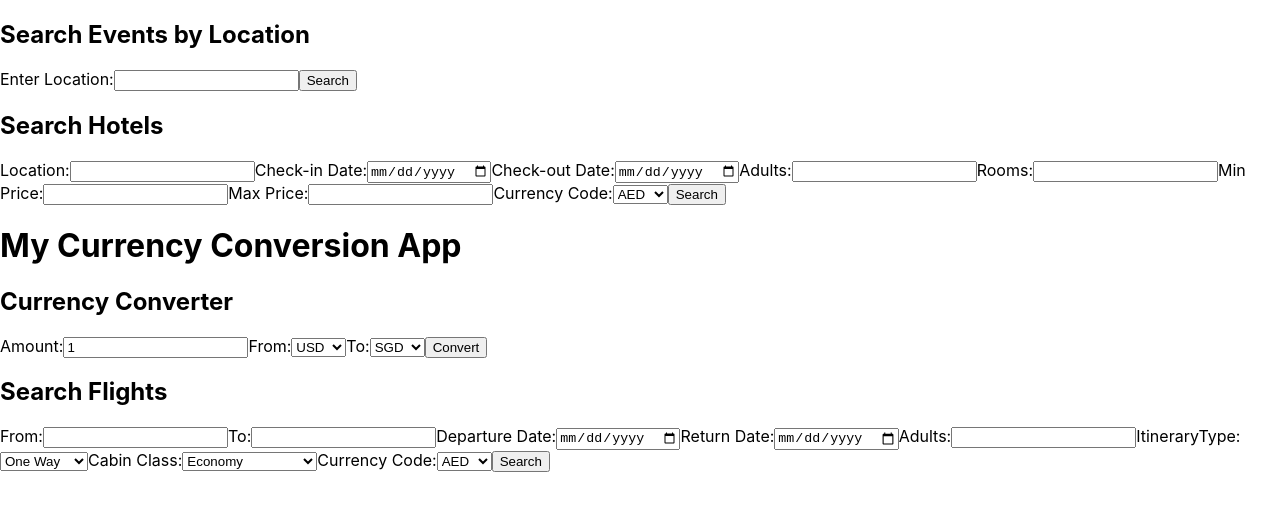
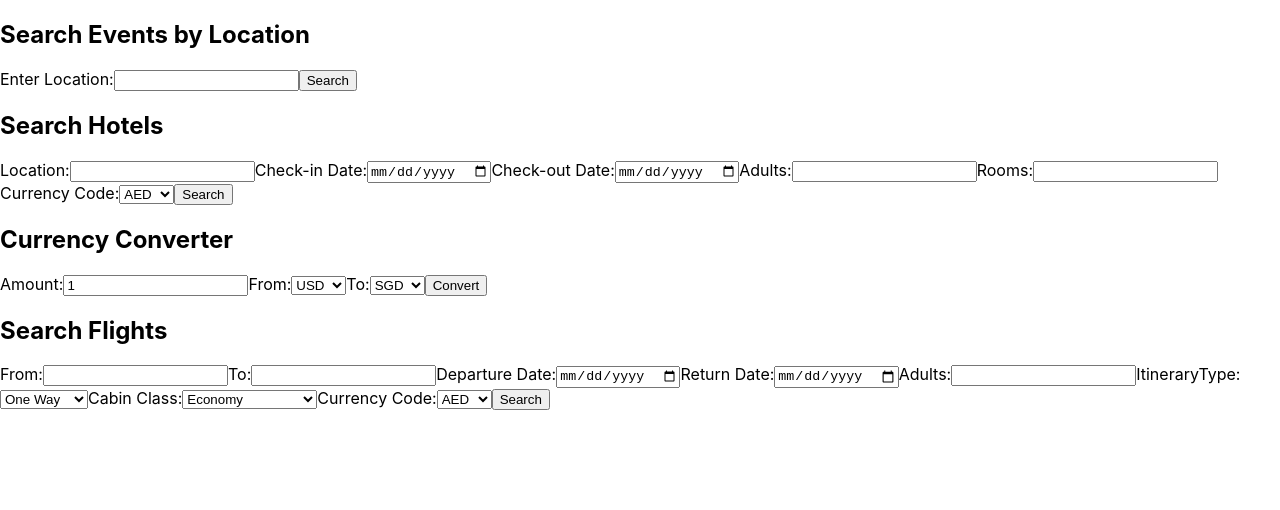
Before and after one commit to nitikaborkar/AI_tinerary, a React (Create React App) app in the folder client/: page / in a window 1280 px wide. Shown: the top 510 px of the page. Built offline with nearby package versions, Linux system fonts and the light colour scheme.

Commit message:
removed minmax price

```diff
--- a/client/src/App.js
+++ b/client/src/App.js
@@ -10,10 +10,7 @@ function App() {
       <div className="App">
         <EventSearchPage /> {/* Use the FlightSearch component */}
         <HotelSearchComponent/>
-        <div>
-            <h1>My Currency Conversion App</h1>
             <CurrencyConverter />
-        </div>
         <FlightSearchComponent/>
 
       </div>
--- a/client/src/hotel_finder.js
+++ b/client/src/hotel_finder.js
@@ -1,7 +1,6 @@
 import React, { useState } from "react";
 import axios from "axios";
 import currencies from "./codes";
-
 
 class HotelSearch {
   constructor(apiKey) {
@@ -31,8 +30,6 @@ class HotelSearch {
     checkOut,
     adults,
     rooms,
-    priceMin,
-    priceMax,
     currencyCode
   ) {
     const options = {
@@ -44,8 +41,6 @@ class HotelSearch {
         checkOut,
         adults,
         rooms,
-        priceMin,
-        priceMax,
         currencyCode,
       },
       headers: this.headers,
@@ -64,8 +59,6 @@ class HotelSearch {
     checkOut,
     adults,
     rooms,
-    priceMin,
-    priceMax,
     currencyCode
   ) {
     try {
@@ -79,8 +72,6 @@ class HotelSearch {
           checkOut,
           adults,
           rooms,
-          priceMin,
-          priceMax,
           currencyCode
         );
         return hotelResponse;
@@ -99,8 +90,6 @@ const HotelSearchComponent = () => {
   const [checkOut, setCheckOut] = useState("");
   const [adults, setAdults] = useState("");
   const [rooms, setRooms] = useState("");
-  const [priceMin, setPriceMin] = useState("");
-  const [priceMax, setPriceMax] = useState("");
   const [currencyCode, setCurrencyCode] = useState("");
   const [hotels, setHotels] = useState([]);
   const [loading, setLoading] = useState(false);
@@ -117,8 +106,6 @@ const HotelSearchComponent = () => {
         checkOut,
         adults,
         rooms,
-        priceMin,
-        priceMax,
         currencyCode
       );
       setHotels(hotelsData.data.data);
@@ -179,22 +166,6 @@ const HotelSearchComponent = () => {
           />
         </label>
         <label>
-          Min Price:
-          <input
-            type="number"
-            value={priceMin}
-            onChange={(e) => setPriceMin(e.target.value)}
-          />
-        </label>
-        <label>
-          Max Price:
-          <input
-            type="number"
-            value={priceMax}
-            onChange={(e) => setPriceMax(e.target.value)}
-          />
-        </label>
-        <label>
           Currency Code:
           <select
             value={currencyCode}
```
